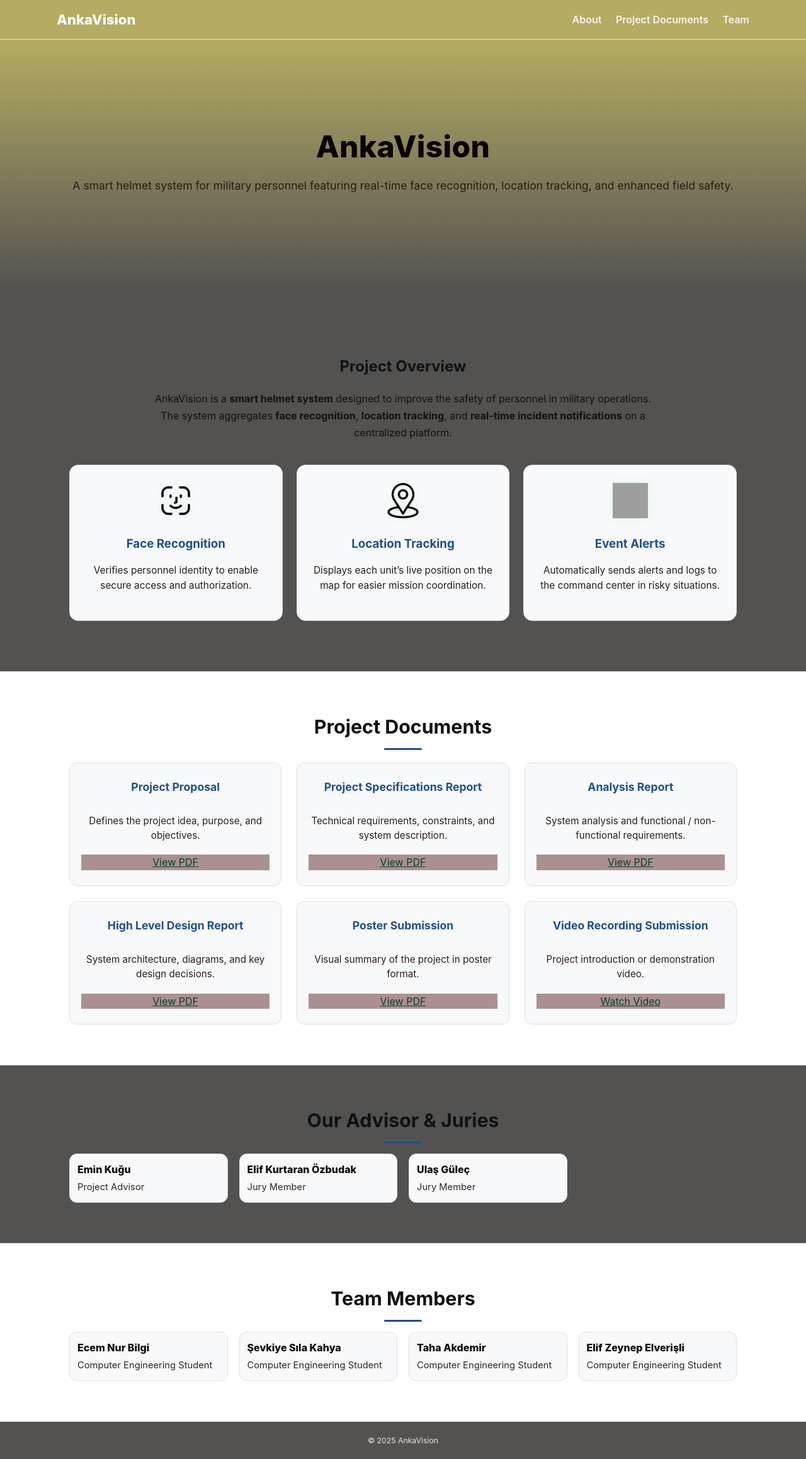
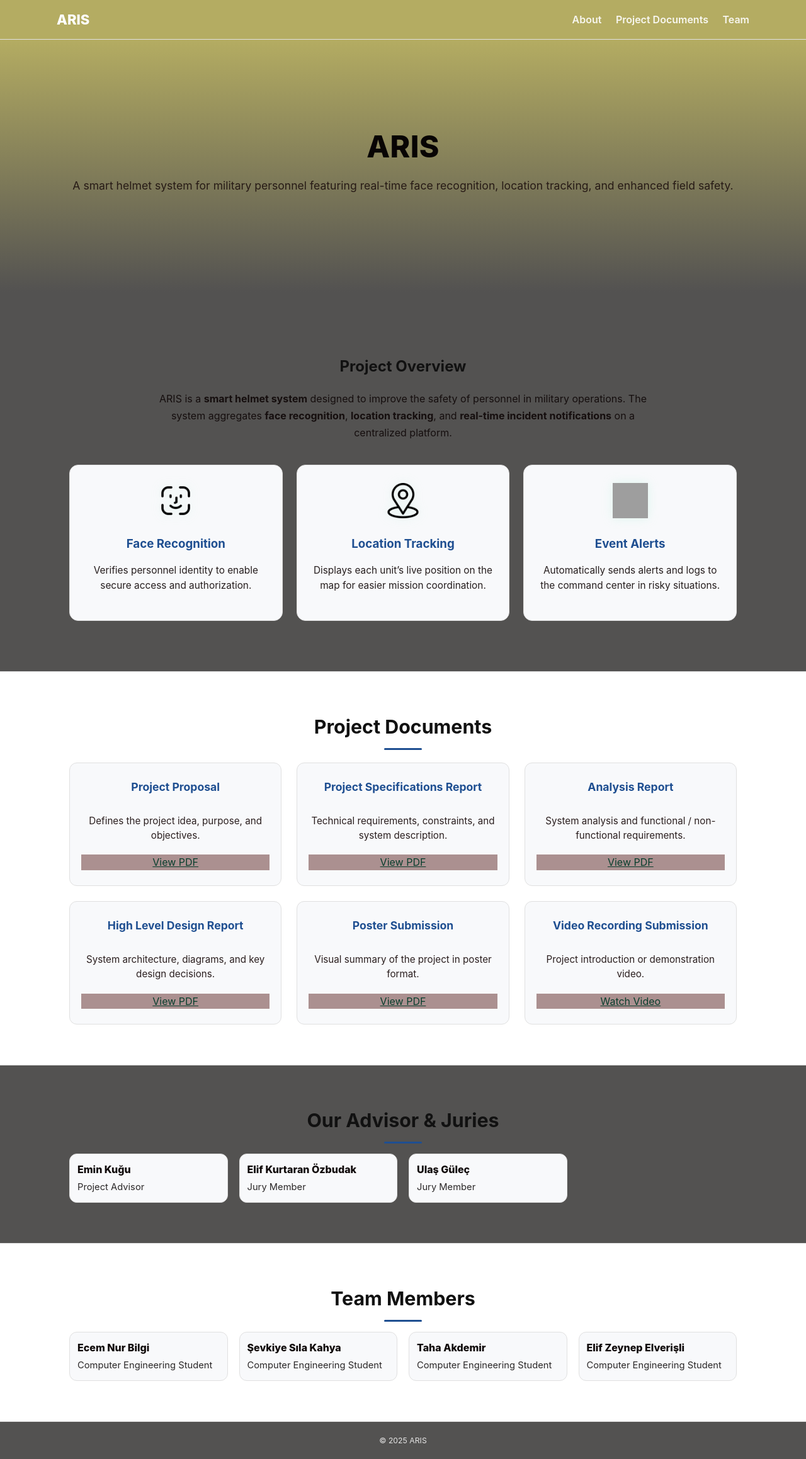
Before and after one commit to ezeynepel/Senior-Project, a plain HTML site: page index.html in a window 1280 px wide. Shown: the whole page at 63% size. Drawn offline with Linux system fonts and the light colour scheme; grey boxes are pictures that could not be loaded.

Commit message:
Update index.html

```diff
--- a/index.html
+++ b/index.html
@@ -3,7 +3,7 @@
 <head>
   <meta charset="utf-8" />
   <meta name="viewport" content="width=device-width, initial-scale=1" />
-  <title>AnkaVision — Smart Helmet Project</title>
+  <title>ARIS — Smart Helmet Project</title>
   <meta name="description" content="A smart helmet for military personnel: face recognition, location tracking, and field safety." />
   <link rel="stylesheet" href="styles.css">
 </head>
@@ -11,7 +11,7 @@
   <!-- Header / Navbar -->
   <header class="site-header">
     <div class="container">
-      <a class="logo" href="#hero">AnkaVision</a>
+      <a class="logo" href="#hero">ARIS</a>
       <nav class="nav">
         <a href="#about">About</a>
         <a href="#documents">Project Documents</a>
@@ -24,7 +24,7 @@
   <section class="hero" id="hero">
     <div class="hero-overlay">
       <div class="hero-content">
-        <h1 class="hero-title">AnkaVision</h1>
+        <h1 class="hero-title">ARIS</h1>
         <p class="hero-subtitle">
           A smart helmet system for military personnel featuring real-time face recognition, location tracking, and enhanced field safety.
         </p>
@@ -37,7 +37,7 @@
     <div class="container">
       <h2>Project Overview</h2>
       <p class="about-text">
-        AnkaVision is a <strong>smart helmet system</strong> designed to improve the safety of personnel in military operations.
+        ARIS is a <strong>smart helmet system</strong> designed to improve the safety of personnel in military operations.
         The system aggregates <strong>face recognition</strong>, <strong>location tracking</strong>, and
         <strong>real-time incident notifications</strong> on a centralized platform.
       </p>
@@ -173,7 +173,7 @@
   <!-- Footer -->
   <footer class="site-footer">
     <div class="container">
-      <small>© <span id="year"></span> AnkaVision</small>
+      <small>© <span id="year"></span> ARIS</small>
     </div>
   </footer>
 
```
